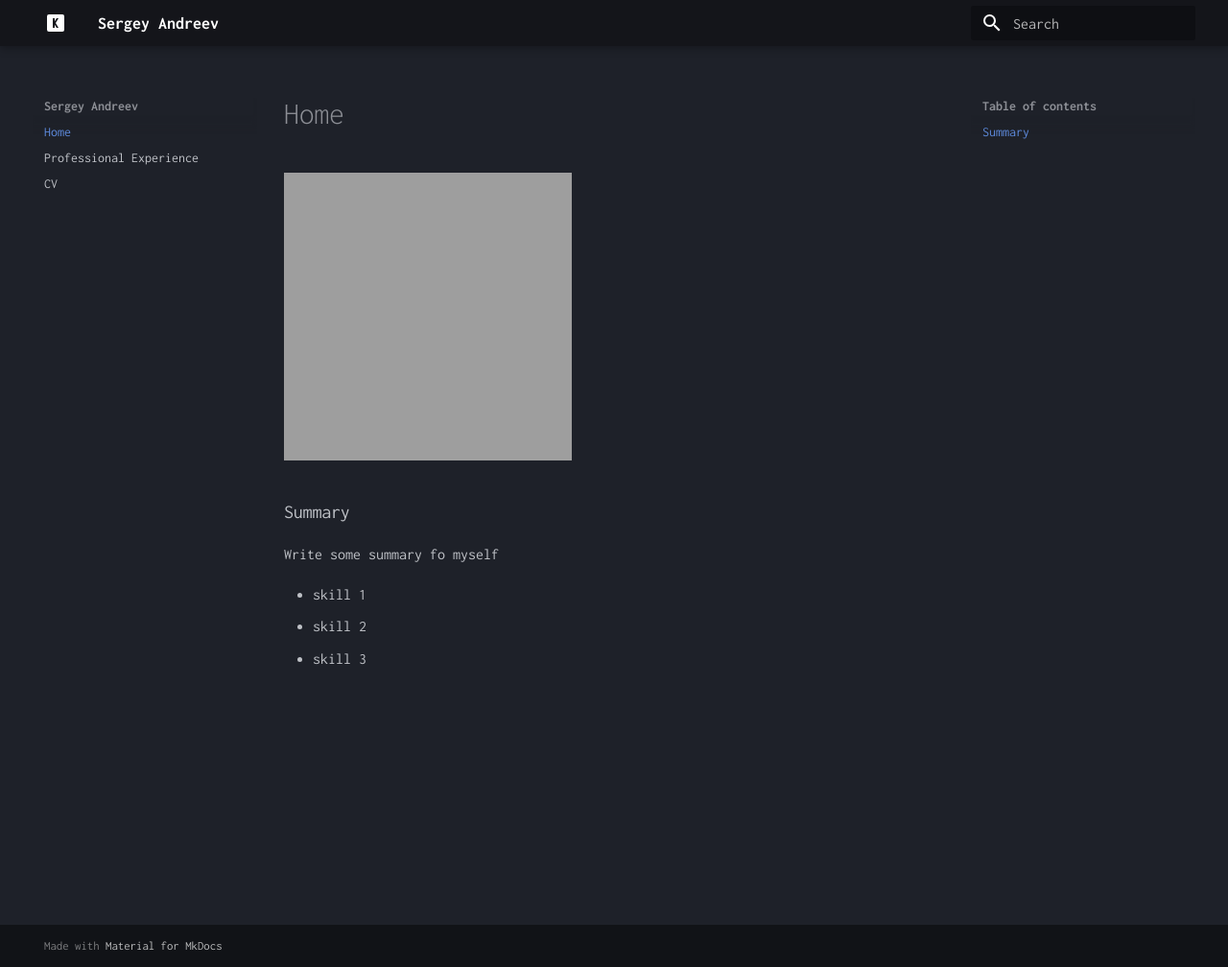
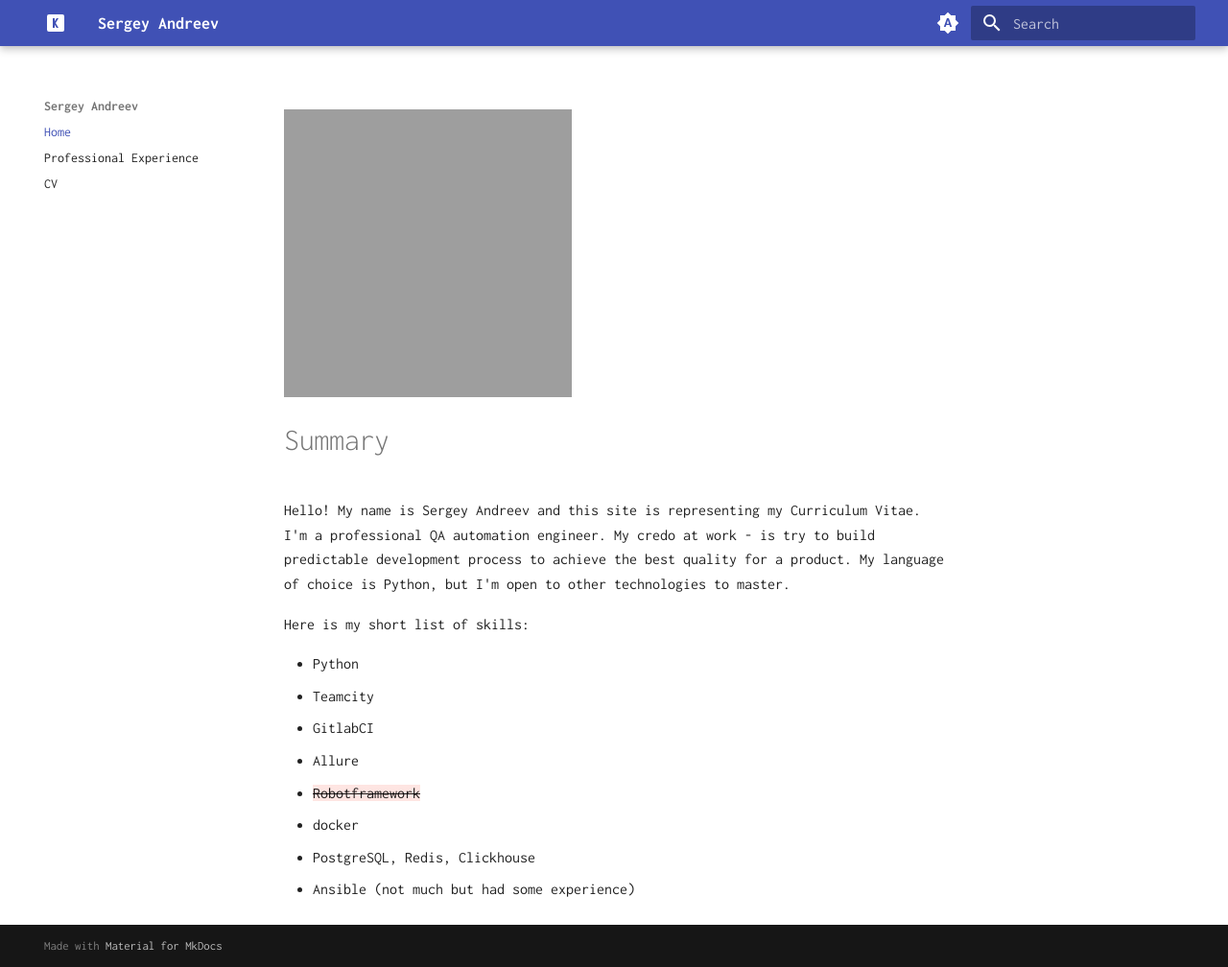
Before and after one commit to kohodono/kohodono.github.io, an MkDocs documentation site: the page built from docs/index.md, in a window 1280 px wide and 1008 px high. Shown: the whole window at 96% size. Built offline with MkDocs 1.6.1 and Material for MkDocs 9.7.7, drawn with Linux system fonts in a browser that asks for light colours.

Commit message:
added switcher for light/dark theme, added summary text

```diff
--- a/docs/index.md
+++ b/docs/index.md
@@ -5,10 +5,22 @@
 [//]: # (---)
 ![kohodono.png](img%2Fkohodono.png){: style="height:300px;width:300px"}
 
-### Summary
-Write some summary fo myself
+Summary
+=======
 
+Hello!
+My name is Sergey Andreev and this site is representing my Curriculum Vitae.
+I'm a professional QA automation engineer.
+My credo at work - is try to build predictable development process to achieve the best quality for a product.
+My language of choice is Python, but I'm open to other technologies to master.
 
-- skill 1
-- skill 2
-- skill 3
+Here is my short list of skills:
+
+- Python
+- Teamcity
+- GitlabCI
+- Allure
+- {--Robotframework--}
+- docker
+- PostgreSQL, Redis, Clickhouse
+- Ansible (not much but had some experience)
--- a/mkdocs.yml
+++ b/mkdocs.yml
@@ -38,8 +38,25 @@
   font:
     text: Inconsolata
   palette:
-    primary: black
-    scheme: slate
+    # Palette toggle for automatic mode
+    - media: "(prefers-color-scheme)"
+      toggle:
+        icon: material/brightness-auto
+        name: Switch to light mode
+
+    # Palette toggle for light mode
+    - media: "(prefers-color-scheme: light)"
+      scheme: default
+      toggle:
+        icon: material/brightness-7
+        name: Switch to dark mode
+
+    # Palette toggle for dark mode
+    - media: "(prefers-color-scheme: dark)"
+      scheme: slate
+      toggle:
+        icon: material/brightness-4
+        name: Switch to system preference
   favicon: material/alpha-k-box
   icon:
     logo: material/alpha-k-box
```
Also changed, not shown: docs/professional_experience.md (+5 -7 lines).
